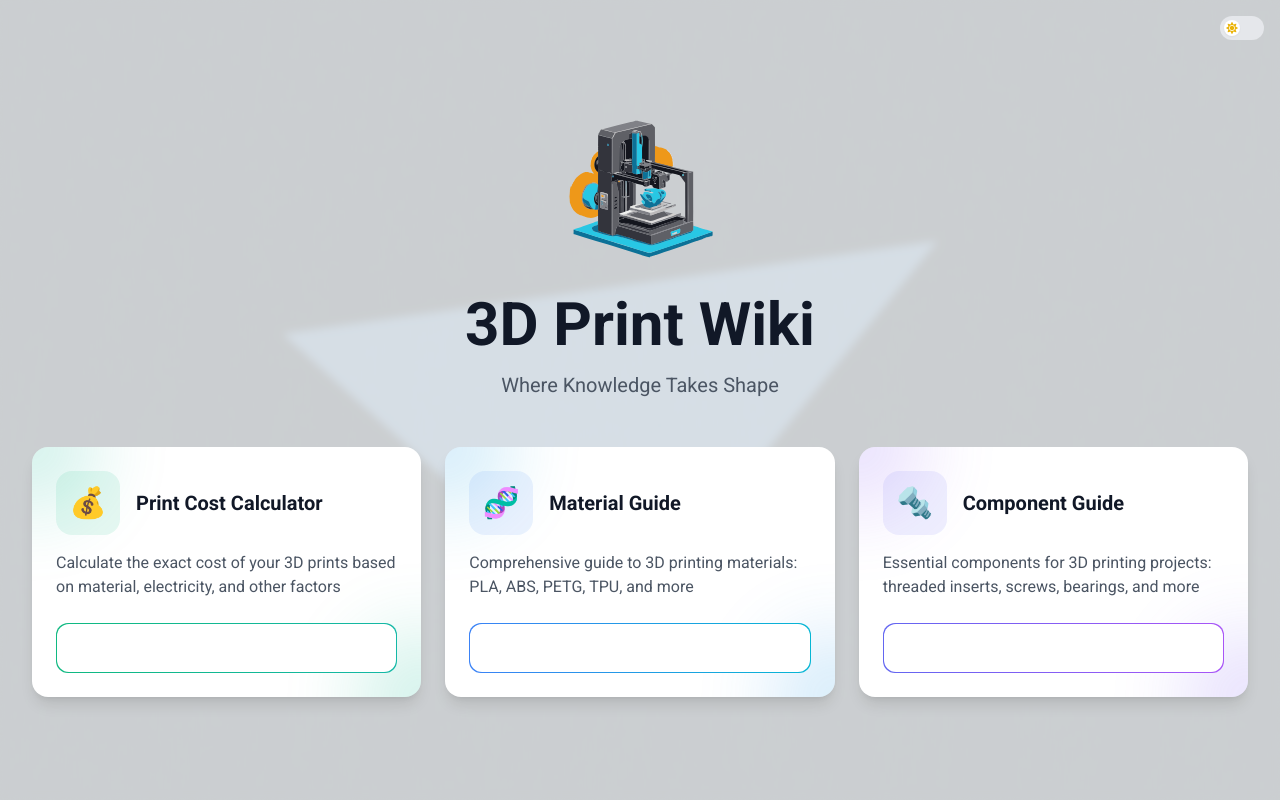
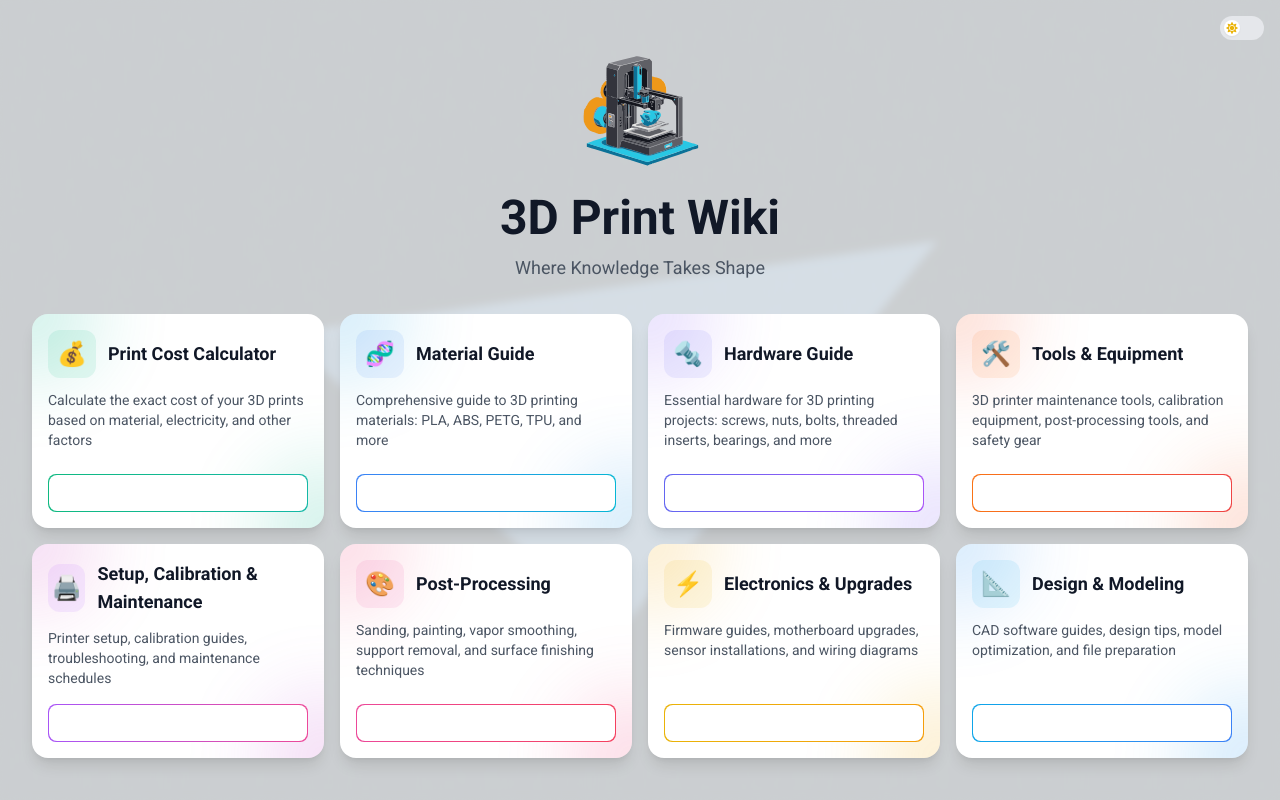
Before and after one commit to pgpavlides/3dprintwiki, a React (Vite) app: page / in a window 1280 px wide. Built offline with nearby package versions, Linux system fonts and the light colour scheme.

Commit message:
addition:homepage_extra_categories

```diff
--- a/src/routes/index.tsx
+++ b/src/routes/index.tsx
@@ -28,12 +28,57 @@ function HomePage() {
     },
     {
       icon: '🔩',
-      title: 'Component Guide',
-      description: 'Essential components for 3D printing projects: threaded inserts, screws, bearings, and more',
-      path: '/components',
+      title: 'Hardware Guide',
+      description: 'Essential hardware for 3D printing projects: screws, nuts, bolts, threaded inserts, bearings, and more',
+      path: '/hardware',
       gradient: 'from-indigo-500 to-purple-500',
       iconBg: 'bg-indigo-500/10',
       iconColor: 'text-indigo-500'
+    },
+    {
+      icon: '🛠️',
+      title: 'Tools & Equipment',
+      description: '3D printer maintenance tools, calibration equipment, post-processing tools, and safety gear',
+      path: '/tools',
+      gradient: 'from-orange-500 to-red-500',
+      iconBg: 'bg-orange-500/10',
+      iconColor: 'text-orange-500'
+    },
+    {
+      icon: '🖨️',
+      title: 'Setup, Calibration & Maintenance',
+      description: 'Printer setup, calibration guides, troubleshooting, and maintenance schedules',
+      path: '/setup',
+      gradient: 'from-purple-500 to-pink-500',
+      iconBg: 'bg-purple-500/10',
+      iconColor: 'text-purple-500'
+    },
+    {
+      icon: '🎨',
+      title: 'Post-Processing',
+      description: 'Sanding, painting, vapor smoothing, support removal, and surface finishing techniques',
+      path: '/postprocessing',
+      gradient: 'from-pink-500 to-rose-500',
+      iconBg: 'bg-pink-500/10',
+      iconColor: 'text-pink-500'
+    },
+    {
+      icon: '⚡',
+      title: 'Electronics & Upgrades',
+      description: 'Firmware guides, motherboard upgrades, sensor installations, and wiring diagrams',
+      path: '/electronics',
+      gradient: 'from-yellow-500 to-amber-500',
+      iconBg: 'bg-yellow-500/10',
+      iconColor: 'text-yellow-500'
+    },
+    {
+      icon: '📐',
+      title: 'Design & Modeling',
+      description: 'CAD software guides, design tips, model optimization, and file preparation',
+      path: '/design',
+      gradient: 'from-sky-500 to-blue-500',
+      iconBg: 'bg-sky-500/10',
+      iconColor: 'text-sky-500'
     }
   ]
 
@@ -47,56 +92,56 @@ function HomePage() {
         <div className="absolute top-4 right-4">
           <ThemeToggle />
         </div>
-        <div className="max-w-7xl mx-auto px-4 sm:px-6 lg:px-8 py-12">
+        <div className="max-w-7xl mx-auto px-4 sm:px-6 lg:px-8 py-8">
           {/* Header */}
-          <div className="text-center mb-12">
+          <div className="text-center mb-8">
             {/* Logo */}
-            <div className="mb-8">
+            <div className="mb-6">
               <img
                 src="/logo/logo.svg"
                 alt="3D Print Wiki Logo"
-                className="h-40 w-40 mx-auto"
+                className="h-32 w-32 mx-auto"
               />
             </div>
-            <h1 className="text-6xl font-bold text-gray-900 dark:text-white mb-4">
+            <h1 className="text-5xl font-bold text-gray-900 dark:text-white mb-3">
               3D Print Wiki
             </h1>
-            <p className="text-xl text-gray-600 dark:text-gray-300 mb-12">
+            <p className="text-lg text-gray-600 dark:text-gray-300 mb-8">
               Where Knowledge Takes Shape
             </p>
           </div>
 
           {/* Grid Menu */}
-          <div className="grid grid-cols-1 md:grid-cols-2 lg:grid-cols-3 gap-6">
+          <div className="grid grid-cols-1 sm:grid-cols-2 lg:grid-cols-4 gap-4 auto-rows-fr">
             {menuItems.map((item, index) => (
-              <div key={index} className="group relative w-full">
+              <div key={index} className="group relative w-full h-full">
                 <Link
                   to={item.path}
-                  className="block relative overflow-hidden rounded-2xl bg-white dark:bg-slate-950 shadow-lg dark:shadow-2xl transition-all duration-300 hover:-translate-y-2 hover:shadow-xl dark:hover:shadow-blue-500/10"
+                  className="block relative overflow-hidden rounded-2xl bg-white dark:bg-slate-950 shadow-lg dark:shadow-2xl transition-all duration-300 hover:-translate-y-2 hover:shadow-xl dark:hover:shadow-blue-500/10 h-full min-h-[180px]"
                 >
                   {/* Background gradients */}
                   <div className={`absolute -left-16 -top-16 h-32 w-32 rounded-full bg-gradient-to-br ${item.gradient} opacity-20 blur-2xl transition-all duration-500 group-hover:scale-150 group-hover:opacity-70`} />
                   <div className={`absolute -right-16 -bottom-16 h-32 w-32 rounded-full bg-gradient-to-br ${item.gradient} opacity-20 blur-2xl transition-all duration-500 group-hover:scale-150 group-hover:opacity-70`} />
 
-                  <div className="relative p-6">
-                    <div className="flex items-center gap-4 mb-4">
-                      <div className={`flex h-16 w-16 items-center justify-center rounded-2xl ${item.iconBg}`}>
-                        <span className="text-3xl">{item.icon}</span>
+                  <div className="relative p-4 flex flex-col h-full">
+                    <div className="flex items-center gap-3 mb-3">
+                      <div className={`flex h-12 w-12 items-center justify-center rounded-xl ${item.iconBg}`}>
+                        <span className="text-2xl">{item.icon}</span>
                       </div>
-                      <h3 className="text-xl font-semibold text-gray-900 dark:text-white">
+                      <h3 className="text-lg font-semibold text-gray-900 dark:text-white">
                         {item.title}
                       </h3>
                     </div>
 
-                    <p className="text-gray-600 dark:text-slate-400 mb-6">
+                    <p className="text-sm text-gray-600 dark:text-slate-400 mb-4 flex-grow">
                       {item.description}
                     </p>
 
-                    <div className={`group/btn relative overflow-hidden rounded-xl bg-gradient-to-r ${item.gradient} p-px font-semibold text-white`}>
-                      <div className="relative rounded-xl bg-white dark:bg-slate-950 px-4 py-3 transition-all duration-300 group-hover/btn:bg-opacity-0 dark:group-hover/btn:bg-opacity-0">
+                    <div className={`group/btn relative overflow-hidden rounded-lg bg-gradient-to-r ${item.gradient} p-px font-semibold text-white mt-auto`}>
+                      <div className="relative rounded-lg bg-white dark:bg-slate-950 px-3 py-2 text-sm transition-all duration-300 group-hover/btn:bg-opacity-0 dark:group-hover/btn:bg-opacity-0">
                         <span className="relative flex items-center justify-center gap-2">
                           Explore Now
-                          <svg className="h-4 w-4 transition-transform duration-300 group-hover/btn:translate-x-1" fill="none" viewBox="0 0 24 24" stroke="currentColor">
+                          <svg className="h-3 w-3 transition-transform duration-300 group-hover/btn:translate-x-1" fill="none" viewBox="0 0 24 24" stroke="currentColor">
                             <path strokeLinecap="round" strokeLinejoin="round" strokeWidth="2" d="M17 8l4 4m0 0l-4 4m4-4H3"></path>
                           </svg>
                         </span>
```
